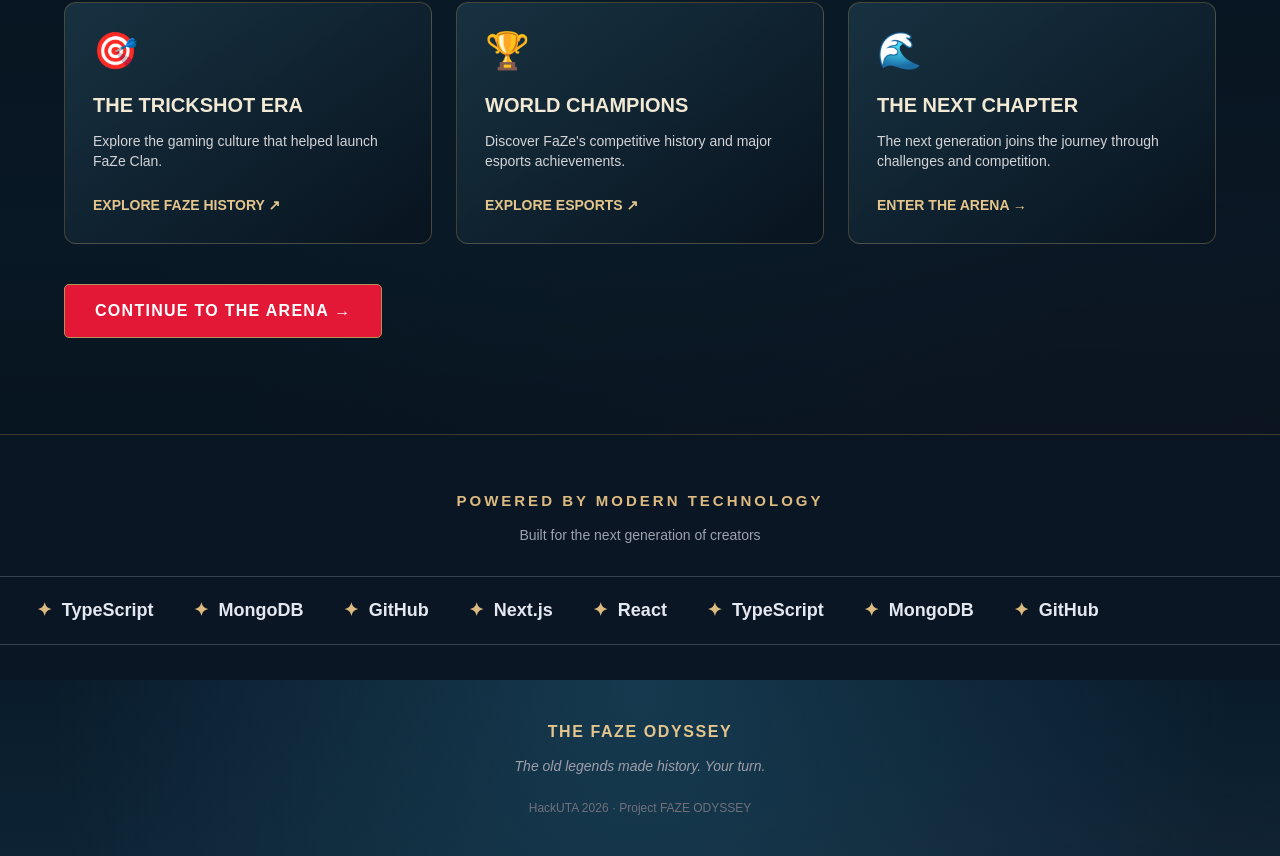
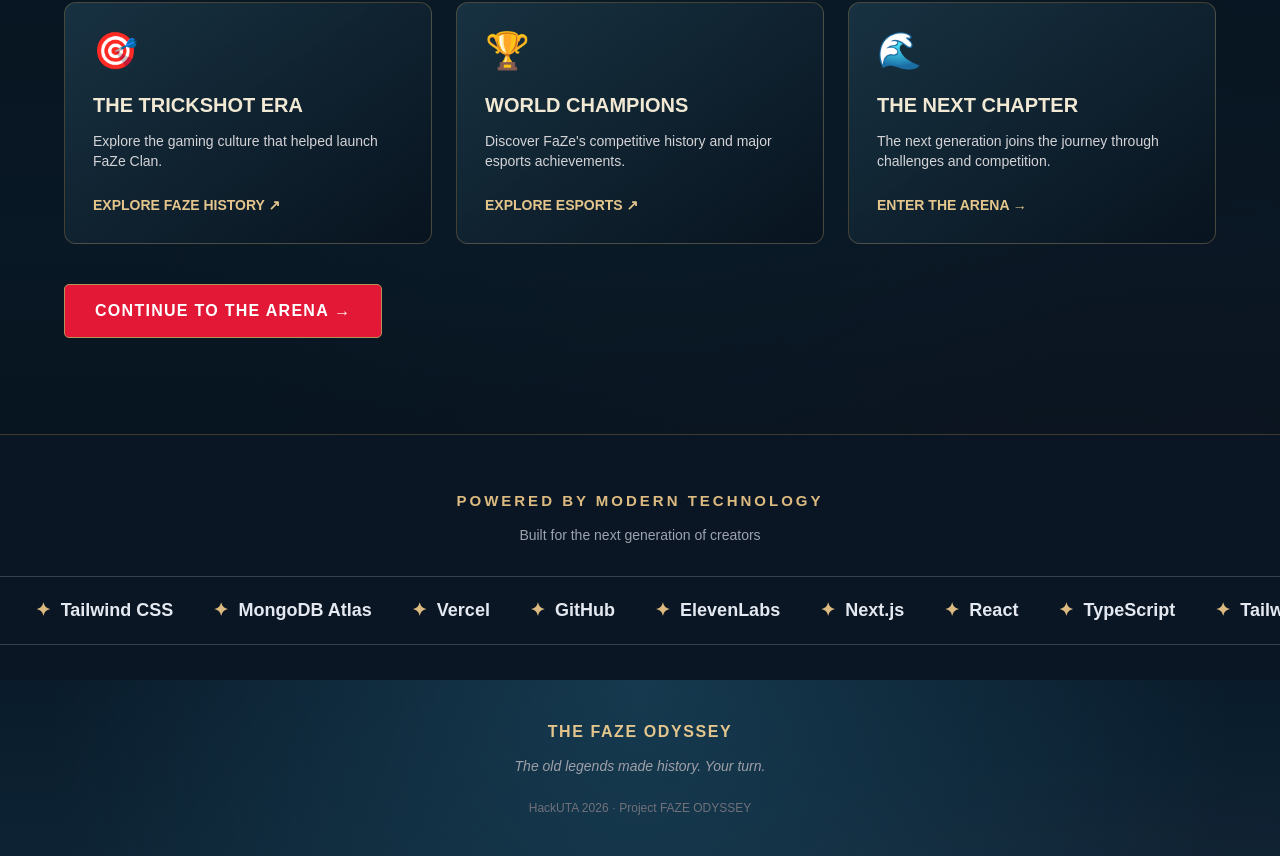
Before and after one commit to Stephanie1109/Homepage, a Next.js app: page / in a window 1280 px wide. Shown: the part 2594-3450 px from the top of the page. Built offline with nearby package versions, Linux system fonts and the light colour scheme.

Commit message:
Update tech stack banner with ElevenLabs

```diff
--- a/app/TechStackBanner.tsx
+++ b/app/TechStackBanner.tsx
@@ -3,8 +3,11 @@ const technologies = [
   "Next.js",
   "React",
   "TypeScript",
-  "MongoDB",
+  "Tailwind CSS",
+  "MongoDB Atlas",
+  "Vercel",
   "GitHub",
+  "ElevenLabs",
 ];
 
 export default function TechStackBanner() {
```
